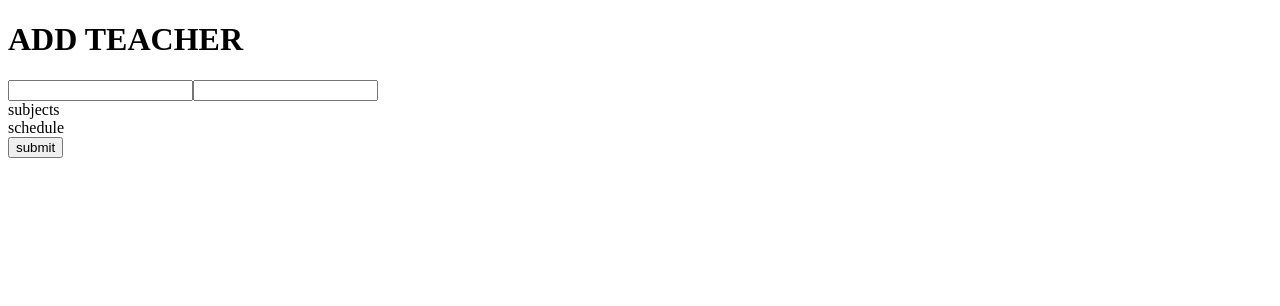
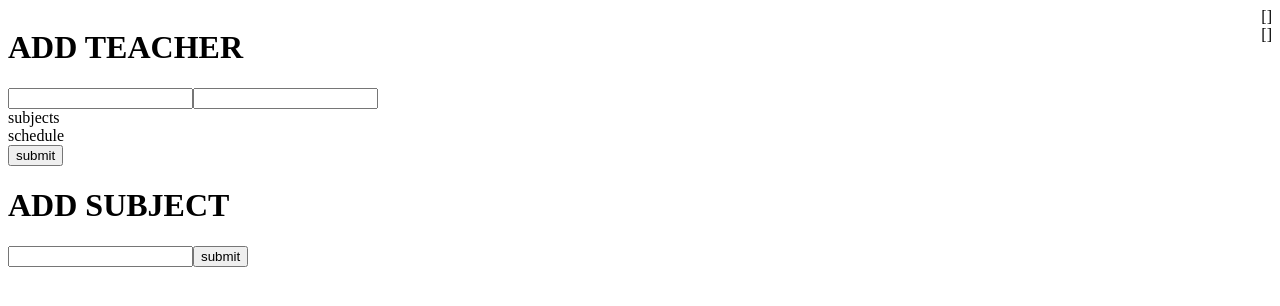
Before and after one commit to dawidmucha/schedule-planner, a React (Create React App) app: page / in a window 1280 px wide. Shown: the top 306 px of the page. Built offline with nearby package versions, Linux system fonts and the light colour scheme.

Commit message:
addSubject action, website shows redux state

```diff
--- /dev/null
+++ b/src/App.css
@@ -0,0 +1,5 @@
+.appContainer {
+	display: flex;
+	flex-direction: row;
+	justify-content: space-between;
+}
--- a/src/App.js
+++ b/src/App.js
@@ -1,7 +1,9 @@
 import React, { useState } from 'react'
 import { connect } from 'react-redux'
 
-import { addTeacher } from './actions/actions'
+import { addTeacher, addSubject } from './actions/actions'
+
+import './App.css'
 
 const App = (props) => {
 	let [form, setForm] = useState({
@@ -12,7 +14,13 @@
 	const handleAddTeacher = (e) => {
 		e.preventDefault()
 
-		props.addTeacher(addTeacher(form.name, form.abbv, 'pussy', 'cat doll'))
+		props.addTeacher(addTeacher(form.addTeacherName, form.addTeacherAbbv, 'pussy', 'cat doll'))
+	}
+
+	const handleAddSubject = (e) => {
+		e.preventDefault()
+
+		props.addSubject(addSubject(form.addSubjectName))
 	}
 
 	const handleChange = (e) => {
@@ -23,28 +31,49 @@
 	}
 
 	return (
-		<div>
+		<div className='appContainer'>
+			<div className='left'>
 				<form onSubmit={(e) => handleAddTeacher(e)}>
 					<h1>ADD TEACHER</h1>
-				<input type='text' name='name' onChange={(e) => handleChange(e)}></input>
-				<input type='text' name='abbv' onChange={(e) => handleChange(e)}></input>
+					<input type='text' name='addTeacherName' onChange={(e) => handleChange(e)}></input>
+					<input type='text' name='addTeacherAbbv' onChange={(e) => handleChange(e)}></input>
 					<div>subjects</div>
 					<div>schedule</div>
 					<button type='submit'>submit</button>
 				</form>
+
+				<form onSubmit={(e) => handleAddSubject(e)}>
+					<h1>ADD SUBJECT</h1>
+					<input type='text' name='addSubjectName' onChange={(e) => handleChange(e)}></input>
+					<button type='submit'>submit</button>
+				</form>
+			</div>
+
+			<div className='right'>
+				<div>
+					{JSON.stringify(props.teachers)}
+				</div>
+				<div>
+					{JSON.stringify(props.subjects)}
+				</div>
+			</div>
 		</div>
 	)
 }
 
 const mapStateToProps = state => {
   return {
-    classes: state.classes
+    classes: state.classes,
+    teachers: state.teachers,
+    classrooms: state.classrooms,
+    subjects: state.subjects
   }
 }
 
 const mapDispatchToProps = dispatch => {
 	return {
-		addTeacher: (action) => dispatch(action)
+		addTeacher: (action) => dispatch(action),
+		addSubject: (action) => dispatch(action)
 	}
 }
 
--- a/src/actions/actions.js
+++ b/src/actions/actions.js
@@ -7,4 +7,13 @@
 	}
 }
 
-export { addTeacher }
+const addSubject = (name) => {
+	return {
+		type: 'ADD_SUBJECT',
+		payload: {
+			name
+		}
+	}
+}
+
+export { addTeacher, addSubject }
--- a/src/reducers/reducer.js
+++ b/src/reducers/reducer.js
@@ -19,6 +19,16 @@
 					schedule: action.payload.schedule
 				})
 			})
+
+		case 'ADD_SUBJECT': {
+			return Object.assign({}, state, {
+				subjects: state.subjects.concat({
+					id: uniqid(),
+					name: action.payload.name
+				})
+			})
+		}
+
 		default: return state
 	}
 }
```
Lines whose indentation alone changed are shown as unchanged.
